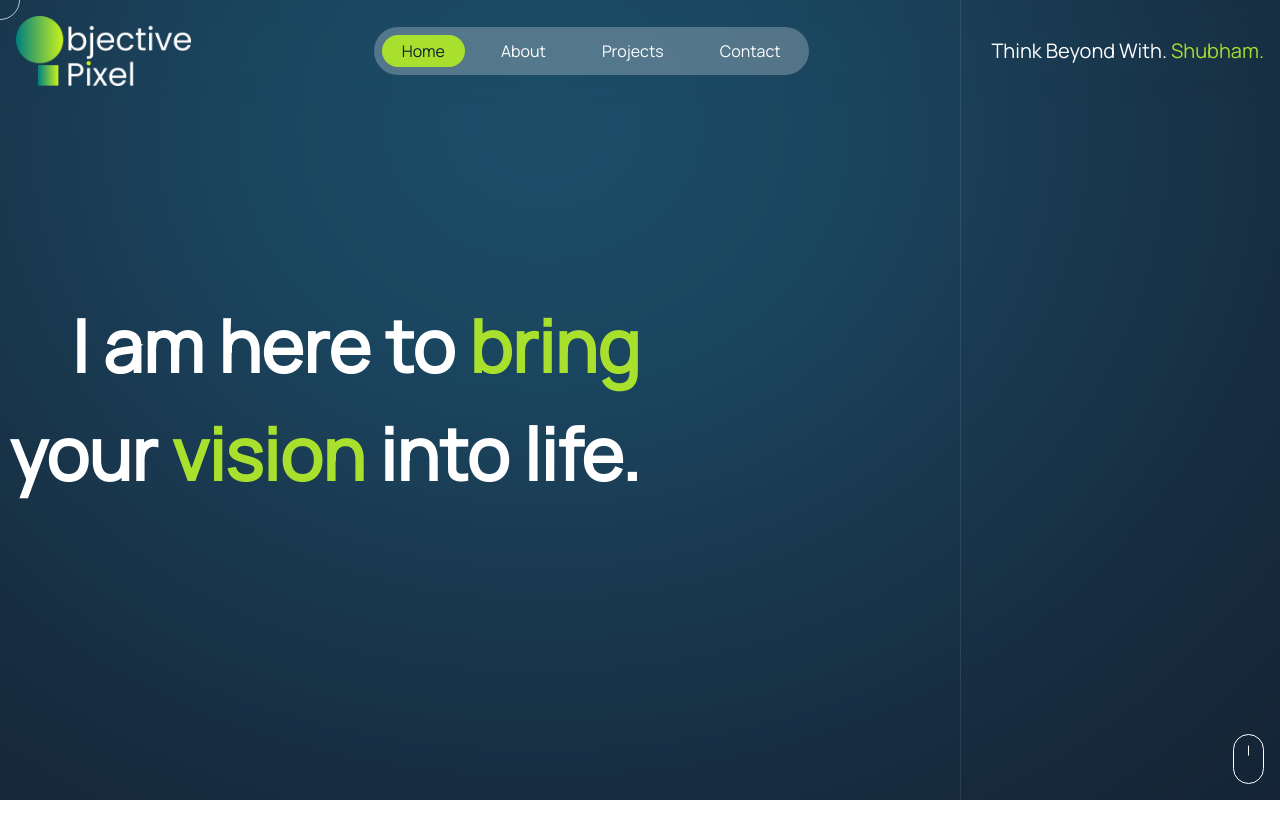
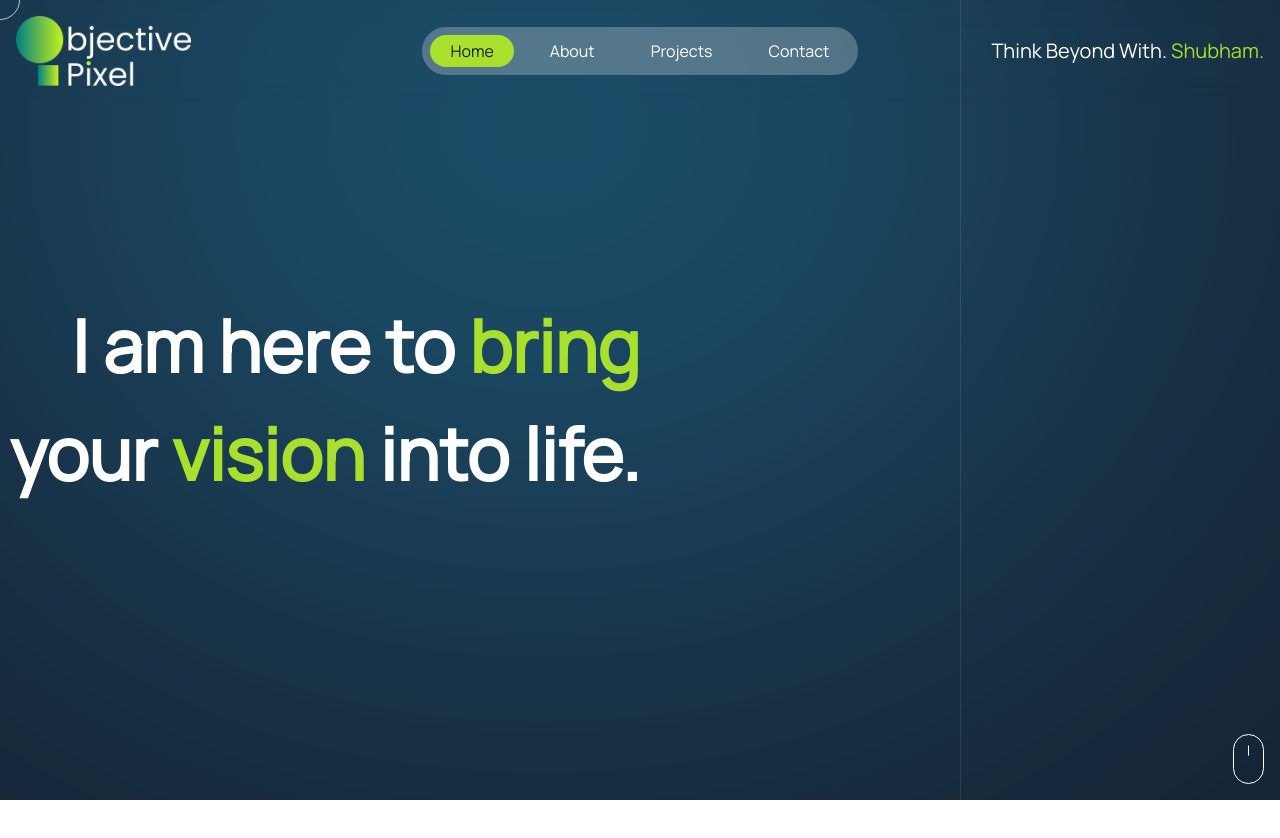
Before and after one commit to Shubham-ObjectivePixel/development, a React (Vite) app: page / in a window 1280 px wide. Shown: the top 838 px of the page. Built offline with nearby package versions, Linux system fonts and the light colour scheme.

Commit message:
Update 1.6

```diff
--- a/src/layouts/Header.jsx
+++ b/src/layouts/Header.jsx
@@ -5,11 +5,11 @@ const Header = () => {
             <header className="p-4 fixed w-full top-0 backdrop-blur-[12px] z-10 ">
                 <div className="container">
                     <div className="flex flex-wrap flex-row justify-between items-center">
-                        <a href="/">
+                        <a href="/" className="w-[30%]">
                             <img src="/src/assets/images/logo.png" width={'175px'} alt="" />
                         </a>
                         <Navigation></Navigation>
-                        <h6 className='text-white text-xl'>Think Beyond With. <span className='text-op-green font-medium'>Shubham.</span></h6>
+                        <h6 className='text-white text-xl w-[30%] text-right'>Think Beyond With. <span className='text-op-green font-medium'>Shubham.</span></h6>
                     </div>
                 </div>
             </header>
```
